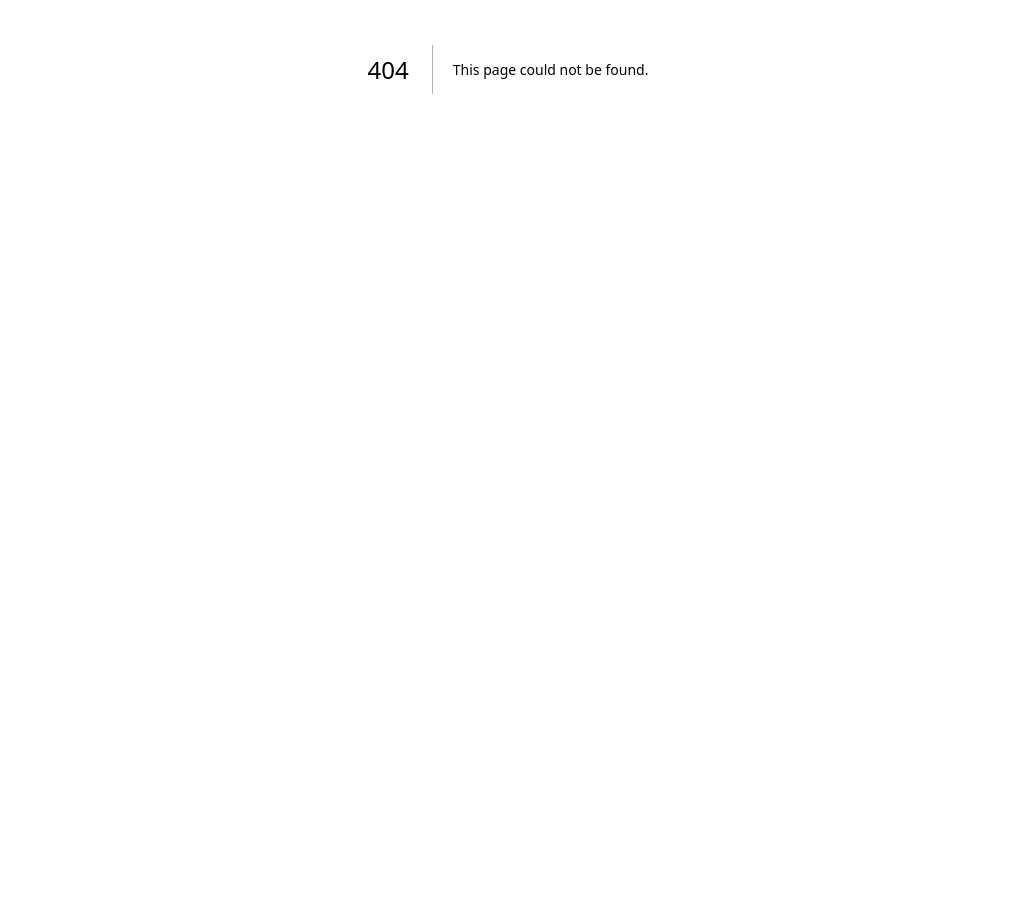
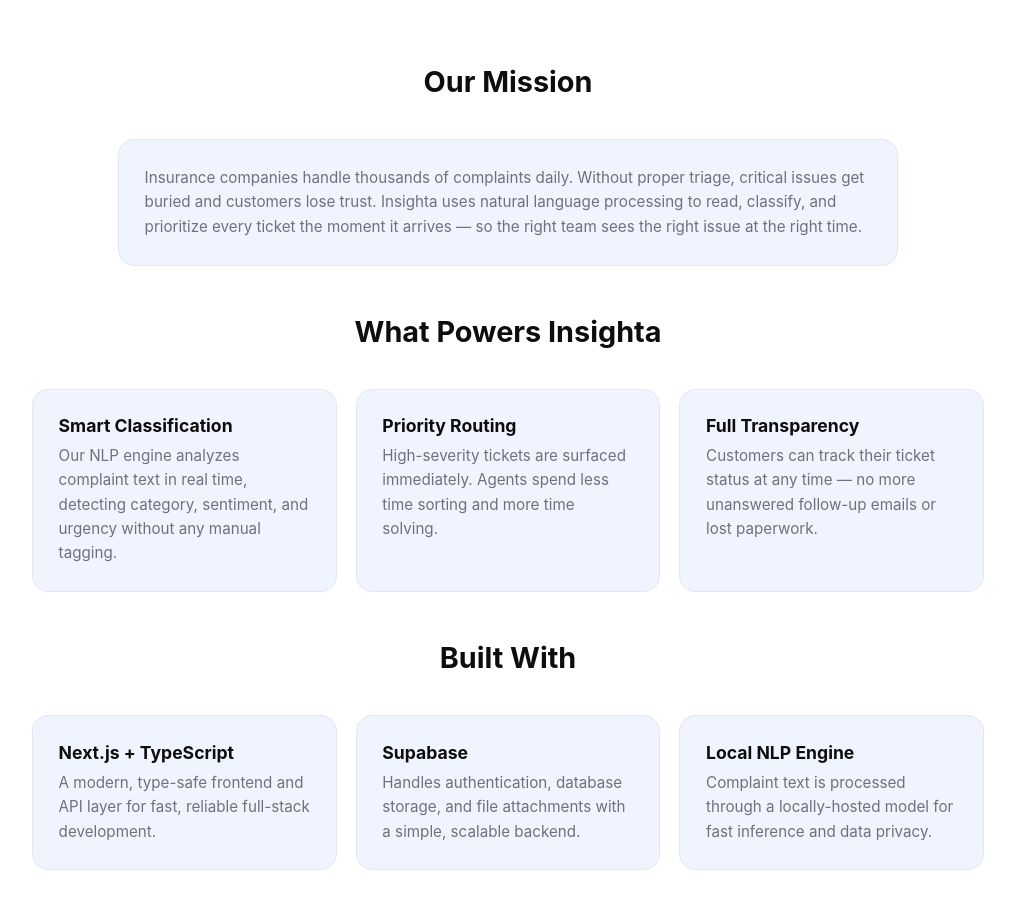
Before and after one commit to radishdonuts/Insighta_AppDevLab, a Next.js app in the folder frontend/: page /about in a window 1280 px wide. Before the commit this address had no page. Shown: the part 400-1308 px from the top of the page, without its empty margins (132-1147 px from the left). Before the commit the page ends 870 px from the top, so only its background shows below. Built offline with nearby package versions, Linux system fonts and the light colour scheme.

Commit message:
about page

```diff
--- /dev/null
+++ b/frontend/app/about/page.tsx
@@ -0,0 +1,85 @@
+import Link from "next/link";
+
+export default function AboutPage() {
+  return (
+    <>
+      {/* Hero */}
+      <section className="hero" style={{ paddingBottom: "3rem" }}>
+        <h1>
+          About <span className="highlight">Insighta</span>
+        </h1>
+        <p>
+          We believe insurance complaints shouldn&rsquo;t disappear into a
+          black hole. Insighta brings transparency, speed, and AI-driven
+          intelligence to every step of the resolution process.
+        </p>
+      </section>
+
+      {/* Mission */}
+      <section className="features">
+        <h2>Our Mission</h2>
+        <div className="grid" style={{ gridTemplateColumns: "1fr" }}>
+          <article className="card" style={{ maxWidth: 780, margin: "0 auto" }}>
+            <p>
+              Insurance companies handle thousands of complaints daily.
+              Without proper triage, critical issues get buried and customers
+              lose trust. Insighta uses natural language processing to read,
+              classify, and prioritize every ticket the moment it arrives —
+              so the right team sees the right issue at the right time.
+            </p>
+          </article>
+        </div>
+
+        <h2 style={{ marginTop: "3rem" }}>What Powers Insighta</h2>
+        <div className="grid">
+          <article className="card">
+            <h3>Smart Classification</h3>
+            <p>
+              Our NLP engine analyzes complaint text in real time, detecting
+              category, sentiment, and urgency without any manual tagging.
+            </p>
+          </article>
+          <article className="card">
+            <h3>Priority Routing</h3>
+            <p>
+              High-severity tickets are surfaced immediately. Agents spend
+              less time sorting and more time solving.
+            </p>
+          </article>
+          <article className="card">
+            <h3>Full Transparency</h3>
+            <p>
+              Customers can track their ticket status at any time — no more
+              unanswered follow-up emails or lost paperwork.
+            </p>
+          </article>
+        </div>
+
+        <h2 style={{ marginTop: "3rem" }}>Built With</h2>
+        <div className="grid">
+          <article className="card">
+            <h3>Next.js + TypeScript</h3>
+            <p>
+              A modern, type-safe frontend and API layer for fast, reliable
+              full-stack development.
+            </p>
+          </article>
+          <article className="card">
+            <h3>Supabase</h3>
+            <p>
+              Handles authentication, database storage, and file attachments
+              with a simple, scalable backend.
+            </p>
+          </article>
+          <article className="card">
+            <h3>Local NLP Engine</h3>
+            <p>
+              Complaint text is processed through a locally-hosted model for
+              fast inference and data privacy.
+            </p>
+          </article>
+        </div>
+      </section>
+    </>
+  );
+}
```
